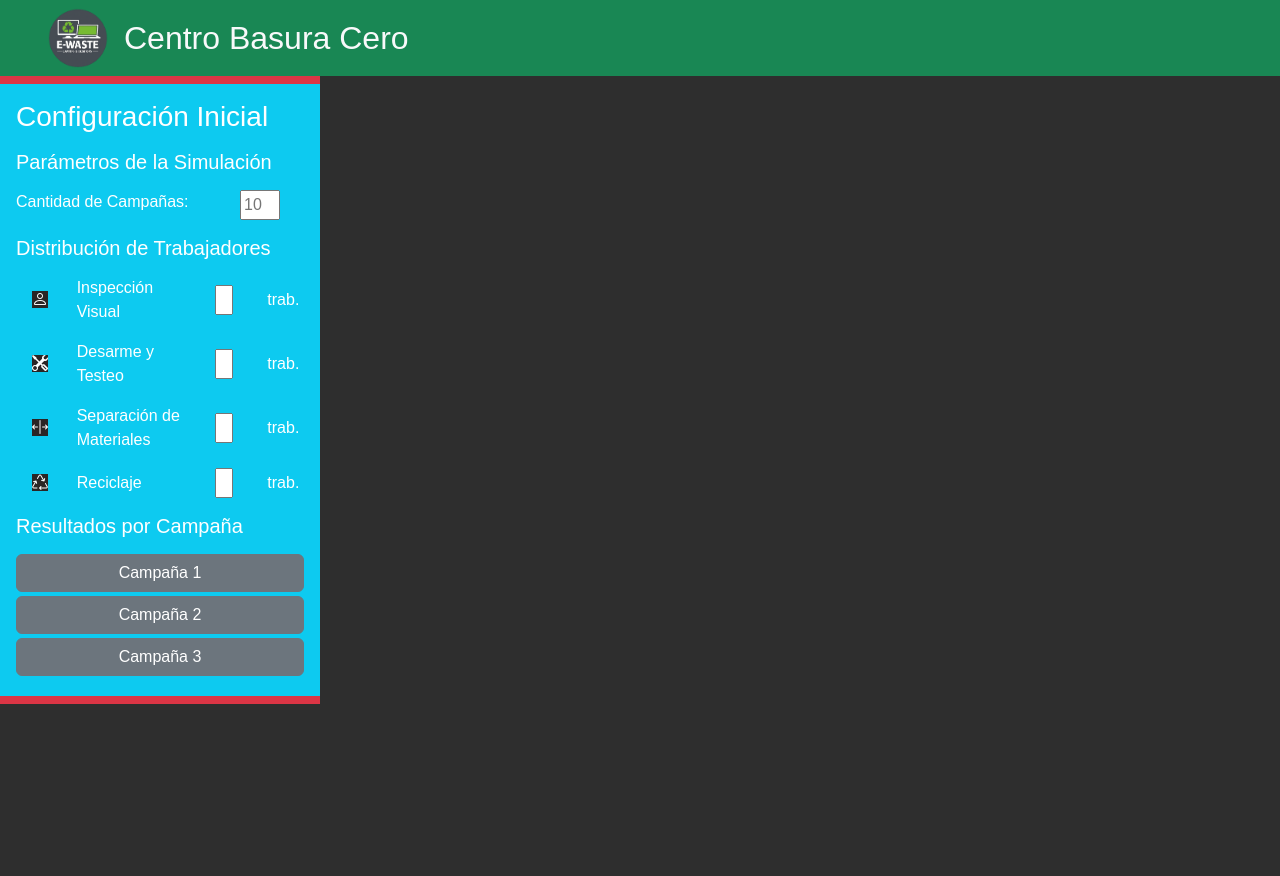
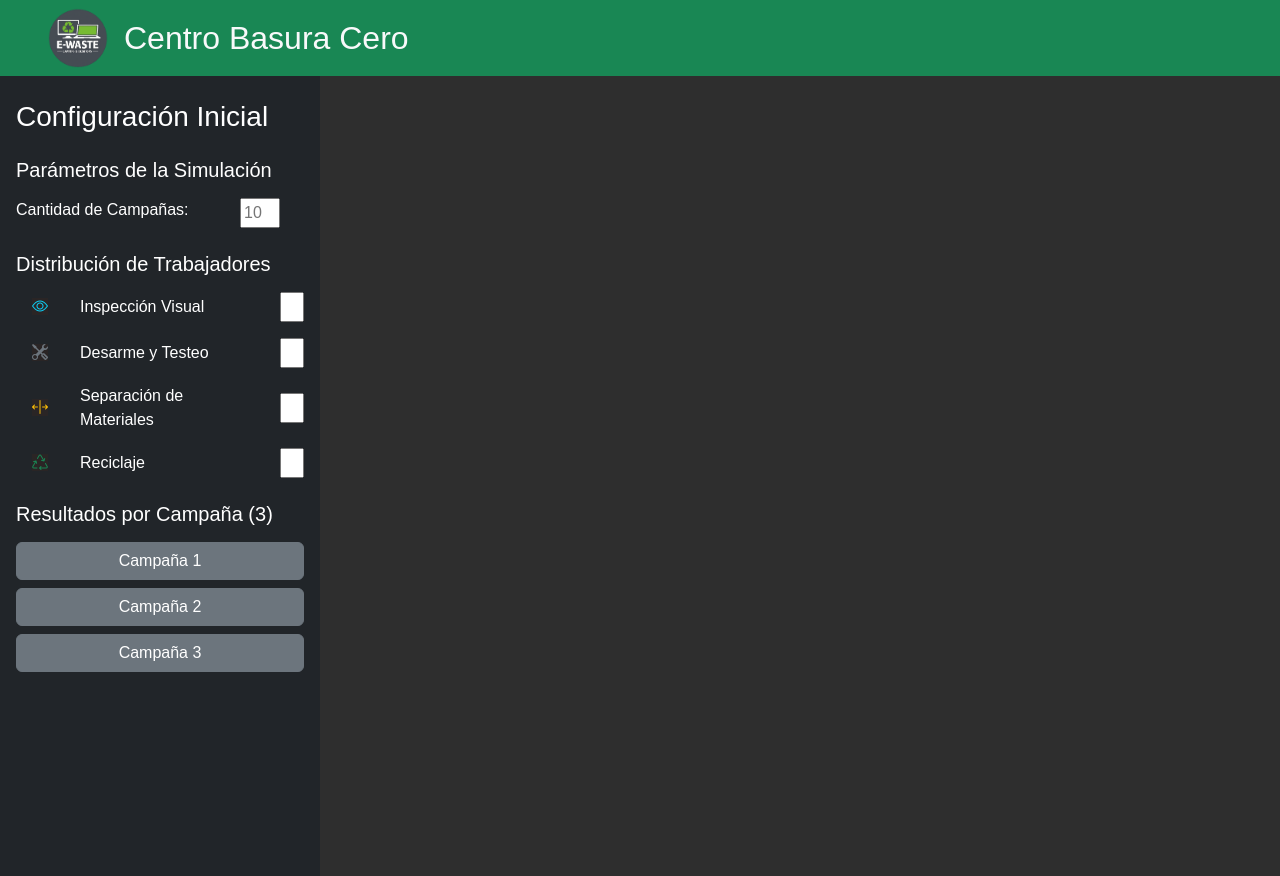
Before and after one commit to JuanSimon-del/SimulacionTFI, a React (Vite) app: page / in a window 1280 px wide. Before the commit the page ends 800 px from the top, so only its background shows below. Built offline with nearby package versions, Linux system fonts and the light colour scheme; a web font is replaced by a local one.

Commit message:
Creé una barra lateral para mostrar la cantidad de campañas, cómo estás distribuidos los trabajadores y un sector en el que se puede elegir la información de que campaña se desea ver

```diff
--- a/src/components/SideBar.jsx
+++ b/src/components/SideBar.jsx
@@ -4,18 +4,18 @@ import { Row, Col } from "react-bootstrap";
 
 function SideBar() {
   const trabajadores = [
-    { icono: "bi-person", nombre: "Inspección Visual" },
-    { icono: "bi-tools", nombre: "Desarme y Testeo" },
-    { icono: "bi-arrows-expand-vertical", nombre: "Separación de Materiales" },
-    { icono: "bi-recycle", nombre: "Reciclaje" },
+    { icono: "bi bi-eye", nombre: "Inspección Visual", color: "text-info" },
+    { icono: "bi-tools", nombre: "Desarme y Testeo", color: "text-secondary"},
+    { icono: "bi-arrows-expand-vertical", nombre: "Separación de Materiales", color: "text-warning" },
+    { icono: "bi-recycle", nombre: "Reciclaje", color: "text-success" },
   ];
 
   return (
     <>
-      <Navbar className="bg-danger w-25">
-        <section className="bg-info w-100 p-3">
+      <Navbar className="bg-dark w-25 vh-100 align-items-start">
+        <section className="w-100 p-3">
           <h3>Configuración Inicial</h3>
-          <article className="my-3">
+          <article className="my-4">
             <h5>Parámetros de la Simulación</h5>
             <Row className="d-flex my-3">
               <Col lg={8}>
@@ -26,33 +26,29 @@ function SideBar() {
               </Col>
             </Row>
           </article>
-          <article>
+          <article className="mb-4">
             <h5>Distribución de Trabajadores</h5>
             {trabajadores.map((trabajador, index) => (
               <Row key={index} className="d-flex align-items-center my-3">
                 <Col>
-                  <i className={`bi ${trabajador.icono} ms-3`}></i>
+                  <i className={`bi ${trabajador.icono} ${trabajador.color} ms-3`}></i>
                 </Col>
-                <Col lg={5}>
-                  <p className="mb-0">{trabajador.nombre}</p>
+                <Col lg={8}>
+                  <p className="mb-0 ms-2">{trabajador.nombre}</p>
                 </Col>
                 <Col>
-                  <input type="text" className="mx-2 w-50" />
-                </Col>
-                <Col>
-                  <p className="mb-0">trab.</p>
+                  <input type="text" className="me-2 w-100" />
                 </Col>
               </Row>
             ))}
           </article>
           <article>
-            <h5 className="my-3">Resultados por Campaña</h5>
-            <Button className="w-100 btn-secondary mb-1">Campaña 1</Button>
-            <Button className="w-100 btn-secondary mb-1">Campaña 2</Button>
-            <Button className="w-100 btn-secondary mb-1">Campaña 3</Button>
+            <h5 className="my-3">Resultados por Campaña (3)</h5>
+            <Button className="w-100 btn-secondary mb-2">Campaña 1</Button>
+            <Button className="w-100 btn-secondary mb-2">Campaña 2</Button>
+            <Button className="w-100 btn-secondary mb-2">Campaña 3</Button>
           </article>
         </section>
-
       </Navbar>
     </>
   );
```
